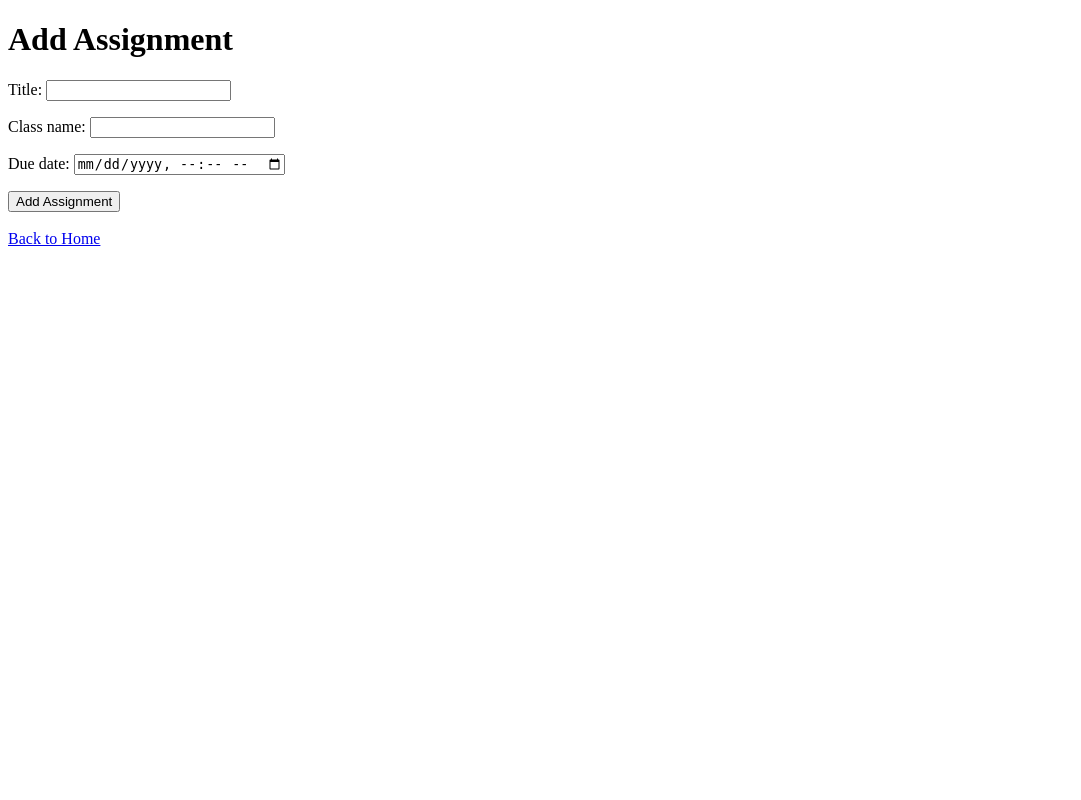
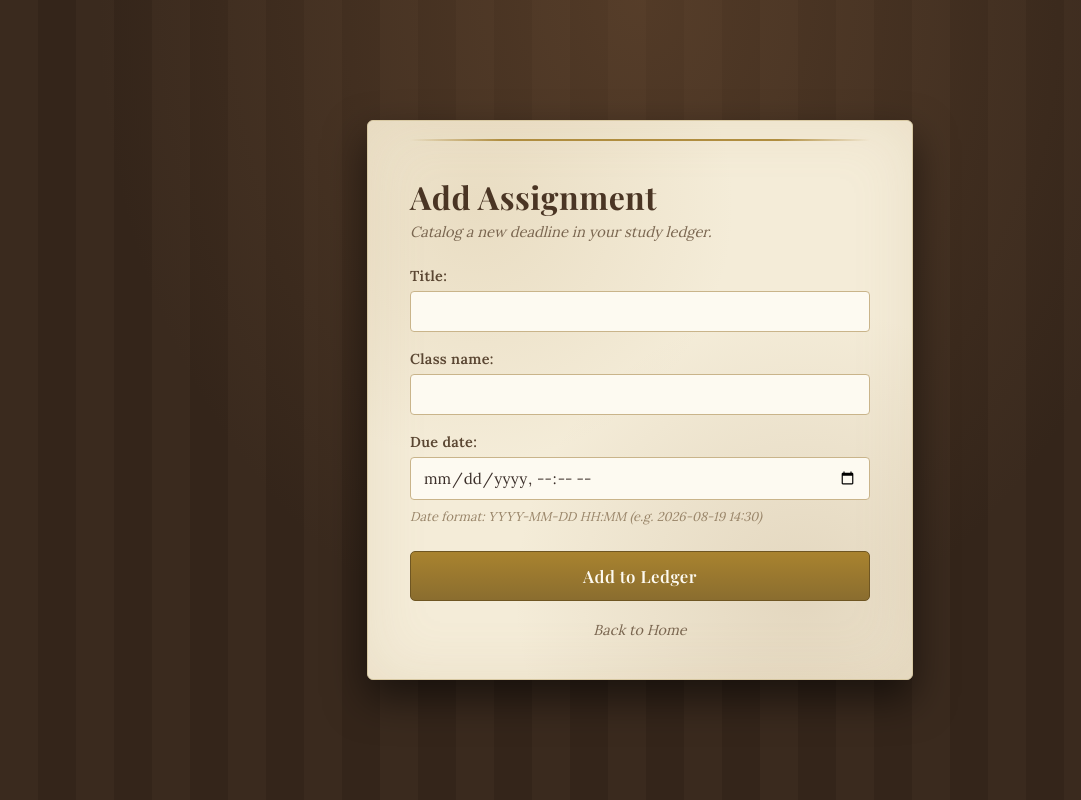
Before and after one commit to iZach-Low/SE-project-summer2026, a Django app: page /add-assignment/ in a window 1280 px wide. Shown: the whole page, without its empty margins (0-1081 px from the left). Run offline with Django 5.2, Linux system fonts and the light colour scheme; the visitor is signed in with stand-in values (Sample User, id 1).

Commit message:
In-Class Assignment "Add Assignment" page redesign

```diff
--- a/summer-project2026/project/webapp/templates/webapp/add_assignment.html
+++ b/summer-project2026/project/webapp/templates/webapp/add_assignment.html
@@ -1,28 +1,185 @@
 <!DOCTYPE html>
-<html>
+<html lang="en">
 <head>
+    <meta charset="UTF-8">
+    <meta name="viewport" content="width=device-width, initial-scale=1">
     <title>Add Assignment</title>
+    <link rel="preconnect" href="https://fonts.googleapis.com">
+    <link href="https://fonts.googleapis.com/css2?family=Playfair+Display:wght@600;700&family=Lora:wght@400;500;600&display=swap" rel="stylesheet">
+    <style>
+        body {
+            margin: 0;
+            min-height: 100vh;
+            display: flex;
+            align-items: center;
+            justify-content: center;
+            font-family: "Lora", Georgia, serif;
+            color: #3b2f2a;
+            /* Layered warm-wood / dim-library-lighting background */
+            background-color: #2e211a;
+            background-image:
+                radial-gradient(ellipse at top, rgba(120, 85, 55, 0.45), transparent 60%),
+                repeating-linear-gradient(
+                    90deg,
+                    #3a2a1e 0px,
+                    #3a2a1e 38px,
+                    #34251a 38px,
+                    #34251a 76px
+                );
+        }
+        .card {
+            position: relative;
+            background-color: #f4ecd8;
+            background-image:
+                radial-gradient(circle at 20% 15%, rgba(200, 175, 130, 0.25), transparent 40%),
+                radial-gradient(circle at 80% 85%, rgba(160, 130, 90, 0.20), transparent 45%);
+            width: 100%;
+            max-width: 460px;
+            margin: 24px;
+            padding: 40px 42px;
+            border-radius: 6px;
+            border: 1px solid #d8c9a3;
+            box-shadow:
+                0 18px 40px rgba(0, 0, 0, 0.55),
+                inset 0 0 60px rgba(180, 150, 100, 0.15);
+        }
+        /* Thin gold rule near the top edge, like a book plate */
+        .card::before {
+            content: "";
+            position: absolute;
+            top: 18px;
+            left: 42px;
+            right: 42px;
+            height: 2px;
+            background: linear-gradient(
+                to right,
+                transparent,
+                #b08d3f 20%,
+                #b08d3f 80%,
+                transparent
+            );
+        }
+        h1 {
+            font-family: "Playfair Display", Georgia, serif;
+            margin: 14px 0 4px;
+            font-size: 2rem;
+            font-weight: 700;
+            color: #4a3524;
+            letter-spacing: 0.5px;
+        }
+        .subtitle {
+            margin: 0 0 26px;
+            font-size: 0.92rem;
+            font-style: italic;
+            color: #7a6650;
+        }
+        form p {
+            margin: 0 0 18px;
+        }
+        form label {
+            display: block;
+            margin-bottom: 6px;
+            font-weight: 600;
+            font-size: 0.9rem;
+            color: #5a4632;
+            letter-spacing: 0.3px;
+        }
+        form input,
+        form select,
+        form textarea {
+            width: 100%;
+            padding: 10px 12px;
+            border: 1px solid #c9b48a;
+            border-radius: 4px;
+            background-color: #fdfaf1;
+            font-family: "Lora", Georgia, serif;
+            font-size: 0.95rem;
+            color: #3b2f2a;
+            box-sizing: border-box;
+        }
+        form input:focus,
+        form select:focus,
+        form textarea:focus {
+            outline: none;
+            border-color: #b08d3f;
+            box-shadow: 0 0 0 3px rgba(176, 141, 63, 0.20);
+        }
+        form input[type="checkbox"] {
+            width: auto;
+            margin-right: 8px;
+            vertical-align: middle;
+            accent-color: #8a6d2f;
+        }
+        .form-hint {
+            margin: -10px 0 20px;
+            font-size: 0.8rem;
+            font-style: italic;
+            color: #9a866a;
+        }
+        ul.errorlist {
+            list-style: none;
+            margin: 0 0 8px;
+            padding: 8px 12px;
+            background-color: #f6e2d8;
+            border: 1px solid #d9a58a;
+            border-radius: 4px;
+            color: #8a3520;
+            font-size: 0.85rem;
+        }
+        ul.errorlist li { margin: 0; }
+        button[type="submit"] {
+            width: 100%;
+            padding: 13px;
+            margin-top: 6px;
+            background: linear-gradient(#a9832f, #8a6d2f);
+            color: #fdfaf1;
+            border: 1px solid #6f5622;
+            border-radius: 5px;
+            font-family: "Playfair Display", Georgia, serif;
+            font-size: 1.05rem;
+            font-weight: 600;
+            letter-spacing: 0.5px;
+            cursor: pointer;
+            transition: filter 0.15s ease, transform 0.05s ease;
+        }
+        button[type="submit"]:hover {
+            filter: brightness(1.08);
+        }
+        button[type="submit"]:active {
+            transform: translateY(1px);
+        }
+        .back-link {
+            display: block;
+            text-align: center;
+            margin-top: 20px;
+            font-size: 0.9rem;
+            font-style: italic;
+            color: #7a6650;
+            text-decoration: none;
+        }
+        .back-link:hover {
+            color: #4a3524;
+            text-decoration: underline;
+        }
+    </style>
 </head>
-
 <body>
-
+    <div class="card">
         <h1>Add Assignment</h1>
-
+        <p class="subtitle">Catalog a new deadline in your study ledger.</p>
         <form method="POST">
             {% csrf_token %}
-
             {{ form.as_p }}
-
+            <p class="form-hint">
+                Date format: YYYY-MM-DD HH:MM (e.g. 2026-08-19 14:30)
+            </p>
             <button type="submit">
-            Add Assignment
+                Add to Ledger
             </button>
         </form>
-
-    <br>
-
-    <a href="{% url 'home' %}">
+        <a class="back-link" href="{% url 'home' %}">
             Back to Home
         </a>
-
+    </div>
 </body>
 </html>
```
Lines whose indentation alone changed are shown as unchanged.
